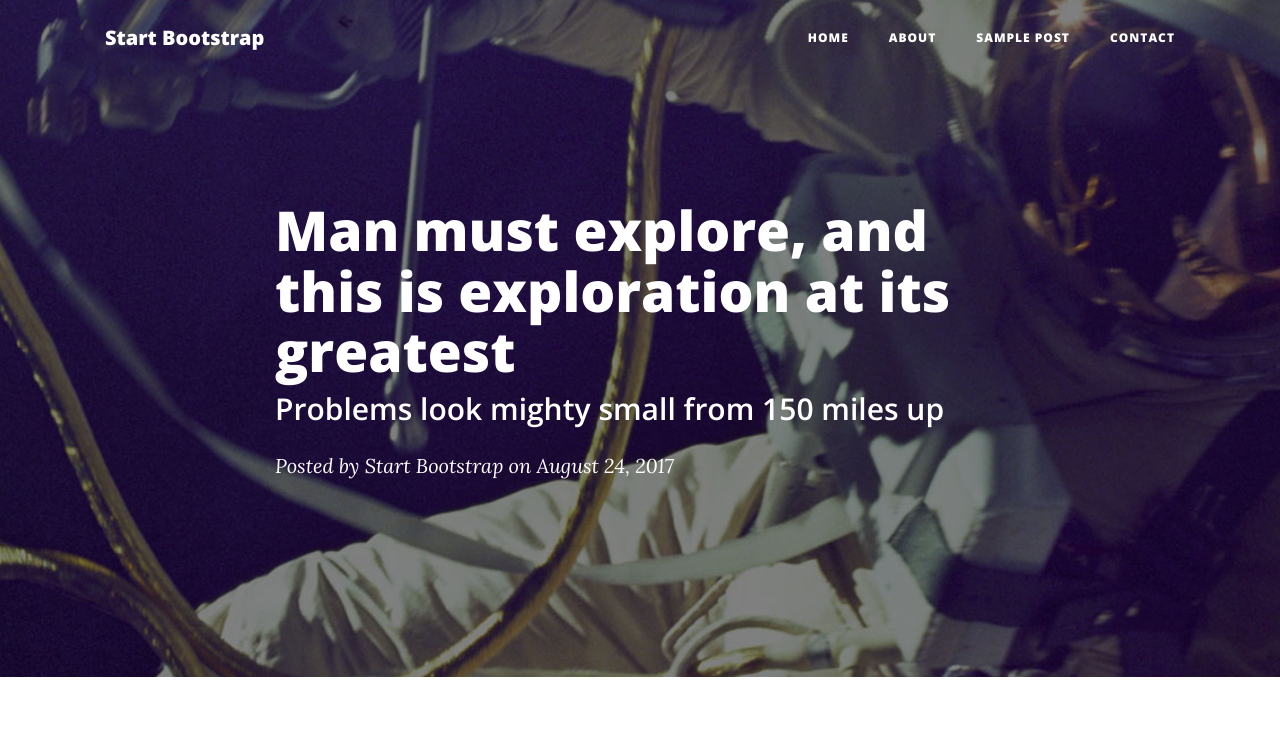
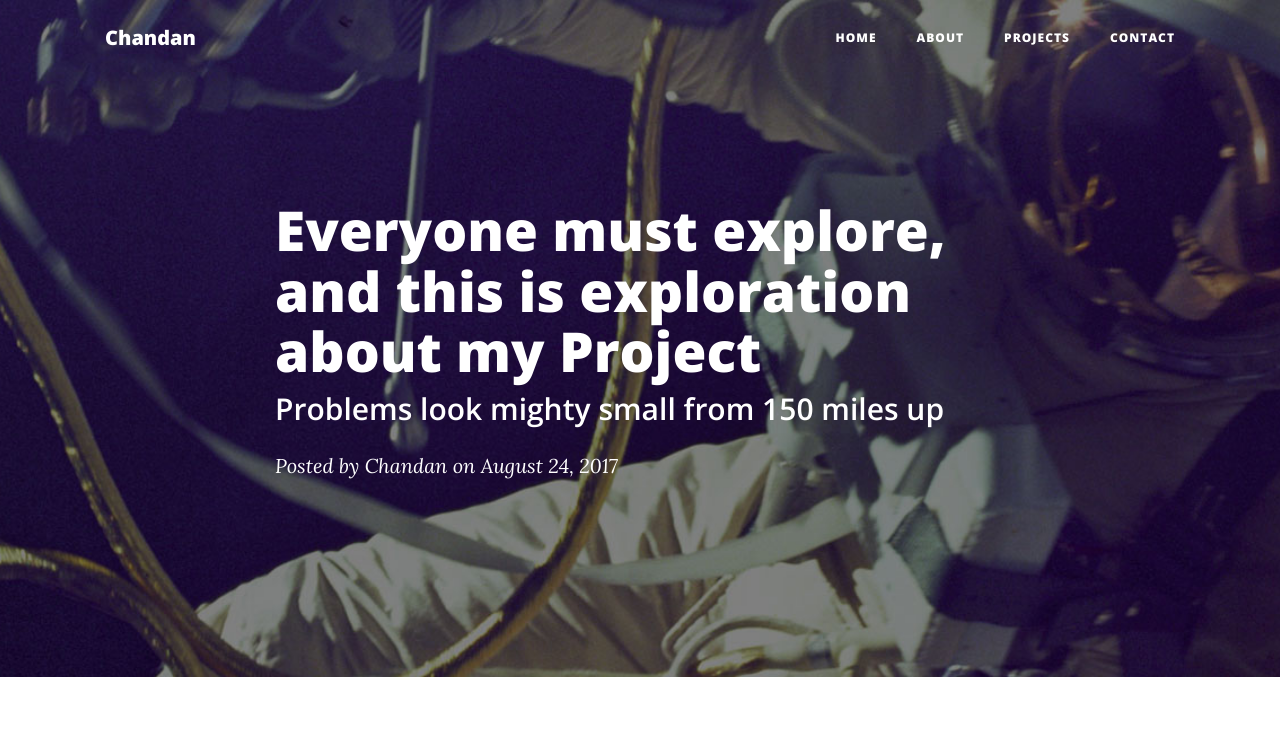
Before and after one commit to chandansinghkiit/chandansinghkiit.github.io, a website: page post.html in a window 1280 px wide. Shown: the top 754 px of the page. Drawn offline with nearby package versions, Linux system fonts and the light colour scheme.

Commit message:
cmt
third commit

```diff
--- a/post.html
+++ b/post.html
@@ -8,7 +8,7 @@
     <meta name="description" content="">
     <meta name="author" content="">
 
-    <title>Clean Blog - Start Bootstrap Theme</title>
+    <title>My blog point</title>
 
     <!-- Bootstrap core CSS -->
     <link href="vendor/bootstrap/css/bootstrap.min.css" rel="stylesheet">
@@ -28,7 +28,7 @@
     <!-- Navigation -->
     <nav class="navbar navbar-expand-lg navbar-light fixed-top" id="mainNav">
       <div class="container">
-        <a class="navbar-brand" href="index.html">Start Bootstrap</a>
+        <a class="navbar-brand" href="index.html">Chandan</a>
         <button class="navbar-toggler navbar-toggler-right" type="button" data-toggle="collapse" data-target="#navbarResponsive" aria-controls="navbarResponsive" aria-expanded="false" aria-label="Toggle navigation">
           Menu
           <i class="fa fa-bars"></i>
@@ -42,7 +42,7 @@
               <a class="nav-link" href="about.html">About</a>
             </li>
             <li class="nav-item">
-              <a class="nav-link" href="post.html">Sample Post</a>
+              <a class="nav-link" href="post.html">Projects</a>
             </li>
             <li class="nav-item">
               <a class="nav-link" href="contact.html">Contact</a>
@@ -58,10 +58,10 @@
         <div class="row">
           <div class="col-lg-8 col-md-10 mx-auto">
             <div class="post-heading">
-              <h1>Man must explore, and this is exploration at its greatest</h1>
+              <h1>Everyone must explore, and this is exploration about my Project</h1>
               <h2 class="subheading">Problems look mighty small from 150 miles up</h2>
               <span class="meta">Posted by
-                <a href="#">Start Bootstrap</a>
+                <a href="#">Chandan</a>
                 on August 24, 2017</span>
             </div>
           </div>
@@ -148,7 +148,7 @@
                 </a>
               </li>
             </ul>
-            <p class="copyright text-muted">Copyright &copy; Your Website 2017</p>
+            <p class="copyright text-muted">Copyright &copy;& design by Chandan</p>
           </div>
         </div>
       </div>
```
Also changed, not shown: about.html (+4 -4 lines), contact.html (+5 -5 lines).
